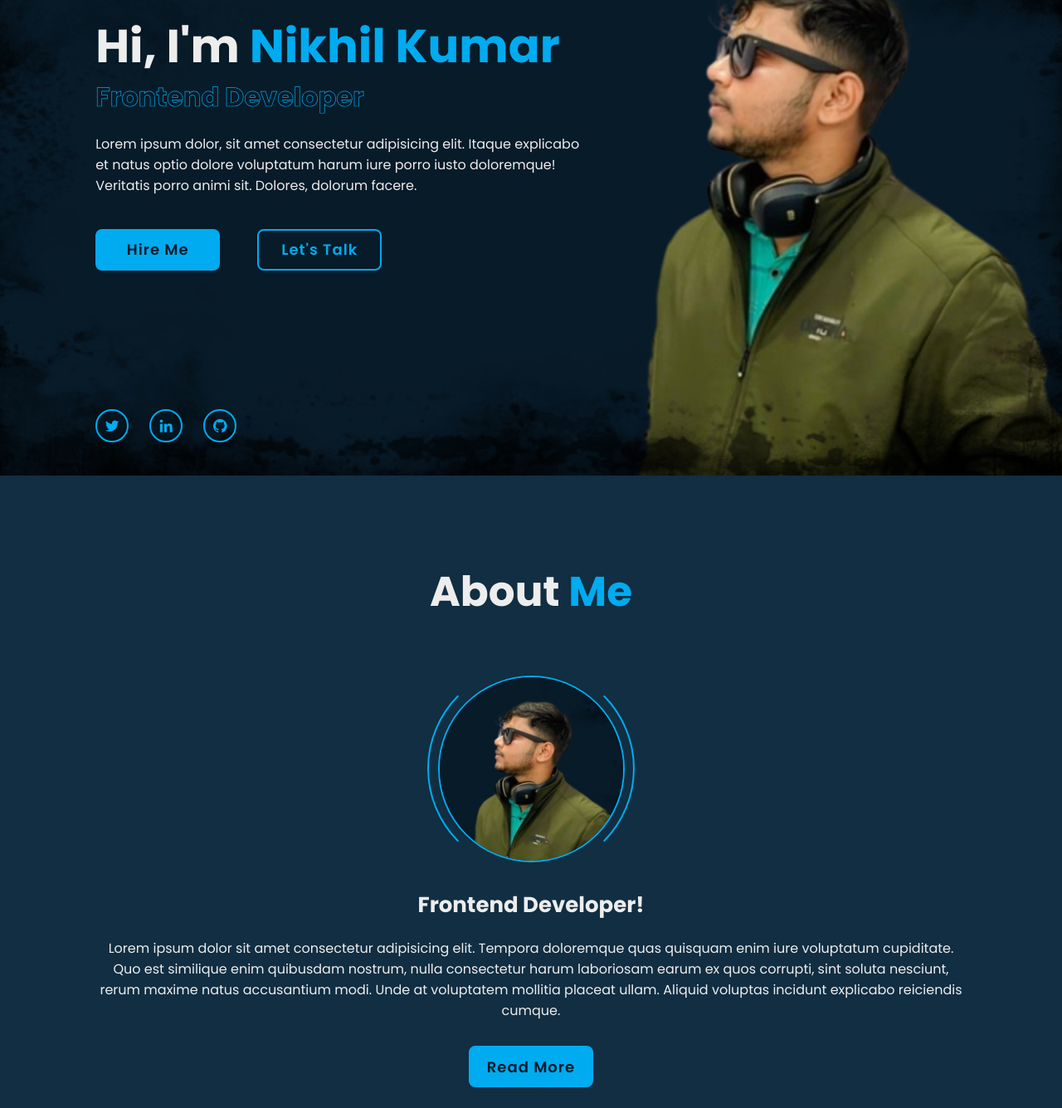
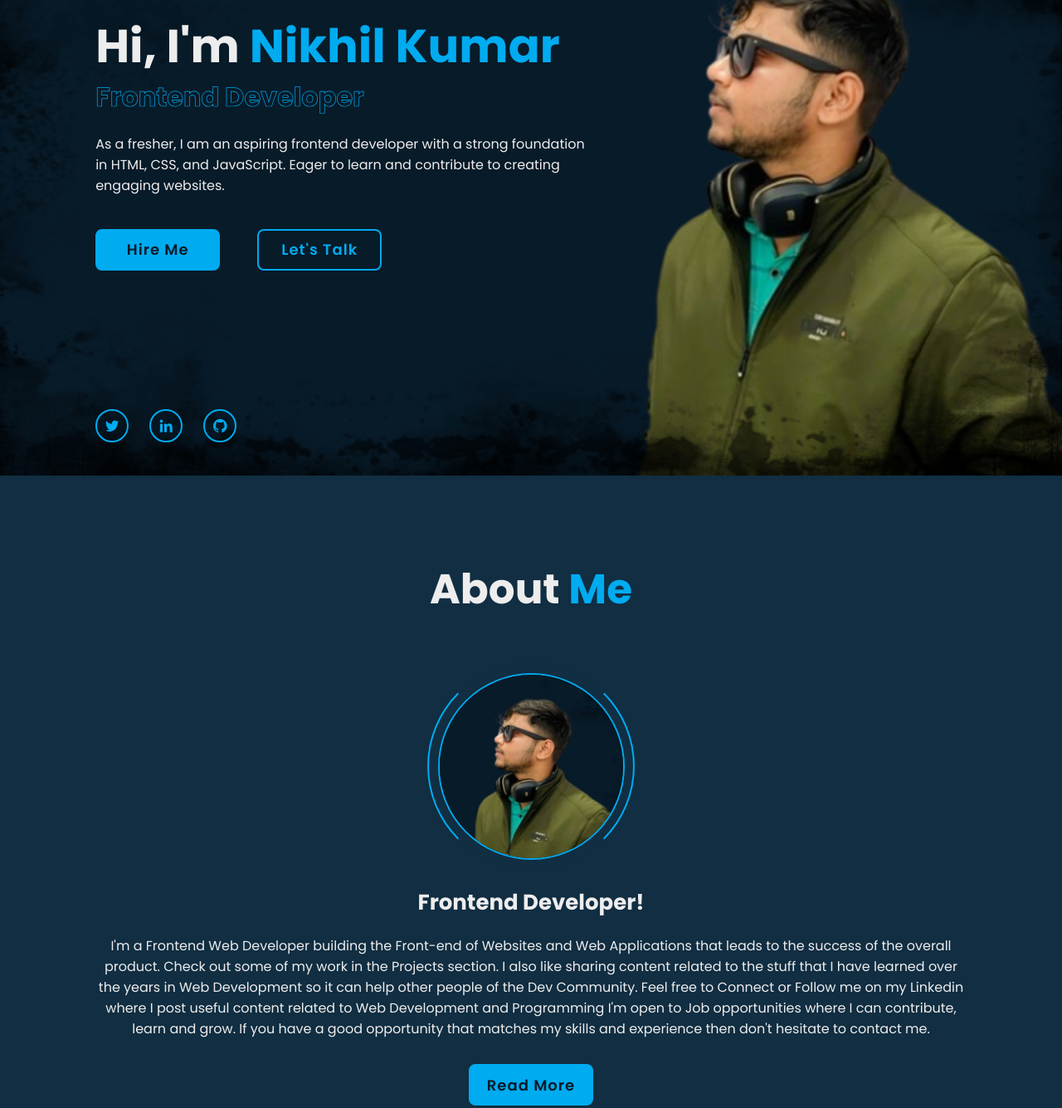
Before and after one commit to mrnix28pro/my_portfolio-, a plain HTML site: page index.html in a window 1280 px wide. Shown: the part 227-1562 px from the top of the page at 83% size. Drawn offline with nearby package versions, Linux system fonts and the light colour scheme; a script that the page names is missing.

Commit message:
Update index.html

```diff
--- a/index.html
+++ b/index.html
@@ -32,8 +32,7 @@
             <div class="text-animate">
                 <h3>Frontend Developer</h3>
             </div>
-            <p>Lorem ipsum dolor, sit amet consectetur adipisicing elit. Itaque explicabo et natus optio dolore
-                voluptatum harum iure porro iusto doloremque! Veritatis porro animi sit. Dolores, dolorum facere.</p>
+            <p>As a fresher, I am an aspiring frontend developer with a strong foundation in HTML, CSS, and JavaScript. Eager to learn and contribute to creating engaging websites.</p>
 
             <div class="btn-box">
                 <a href="#" class="btn">Hire Me</a>
@@ -58,7 +57,11 @@
 
         <div class="about-content">
             <h3>Frontend Developer!</h3>
-            <p>Lorem ipsum dolor sit amet consectetur adipisicing elit. Tempora doloremque quas quisquam enim iure voluptatum cupiditate. Quo est similique enim quibusdam nostrum, nulla consectetur harum laboriosam earum ex quos corrupti, sint soluta nesciunt, rerum maxime natus accusantium modi. Unde at voluptatem mollitia placeat ullam. Aliquid voluptas incidunt explicabo reiciendis cumque.</p>
+            <p>I'm a Frontend Web Developer building the Front-end of Websites and Web Applications that leads to the success of the overall product. Check out some of my work in the Projects section.
+
+I also like sharing content related to the stuff that I have learned over the years in Web Development so it can help other people of the Dev Community. Feel free to Connect or Follow me on my Linkedin where I post useful content related to Web Development and Programming
+
+I'm open to Job opportunities where I can contribute, learn and grow. If you have a good opportunity that matches my skills and experience then don't hesitate to contact me.</p>
             <div class="btn-box btns">
                 <a href="#" class="btn">Read More</a>
             </div>
```
